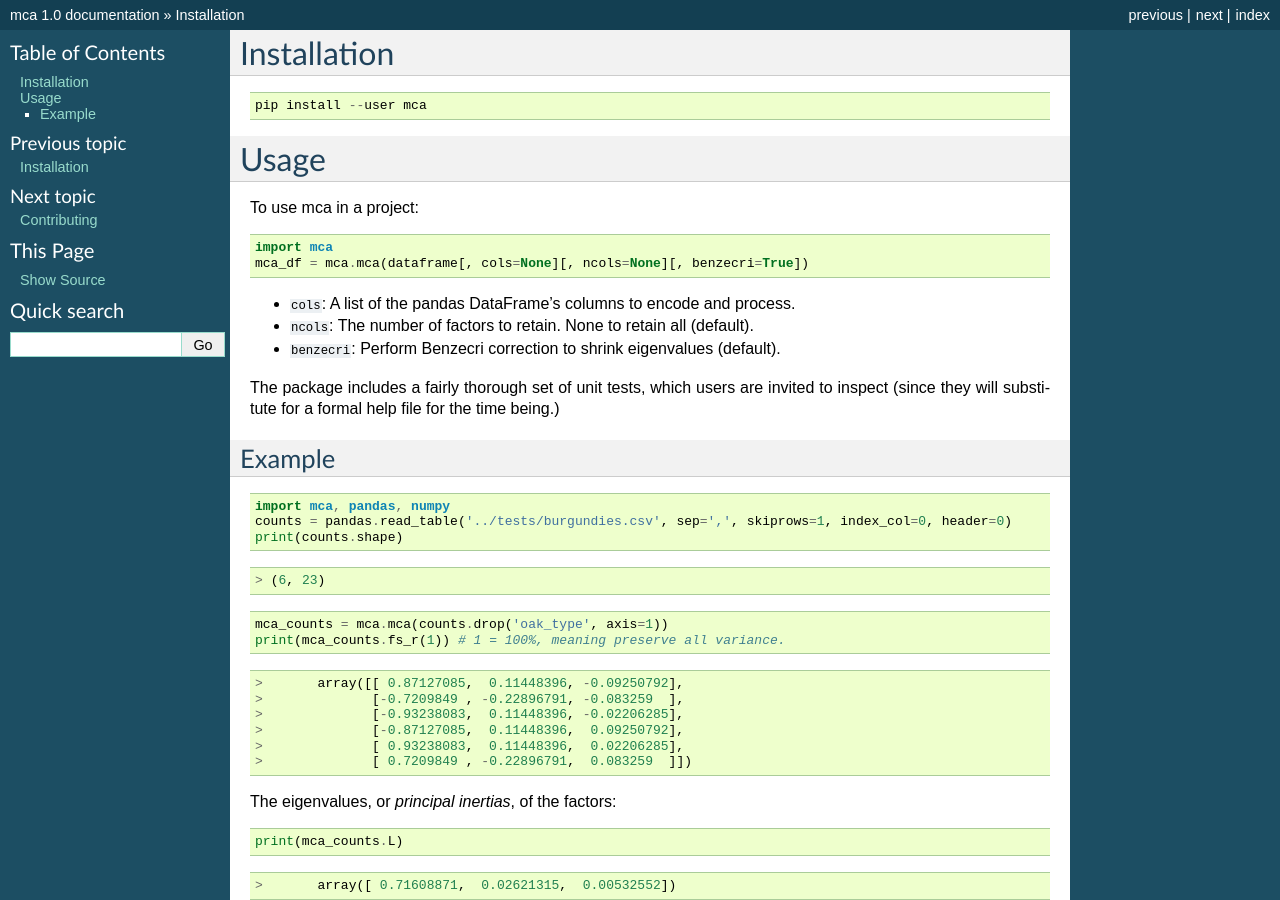
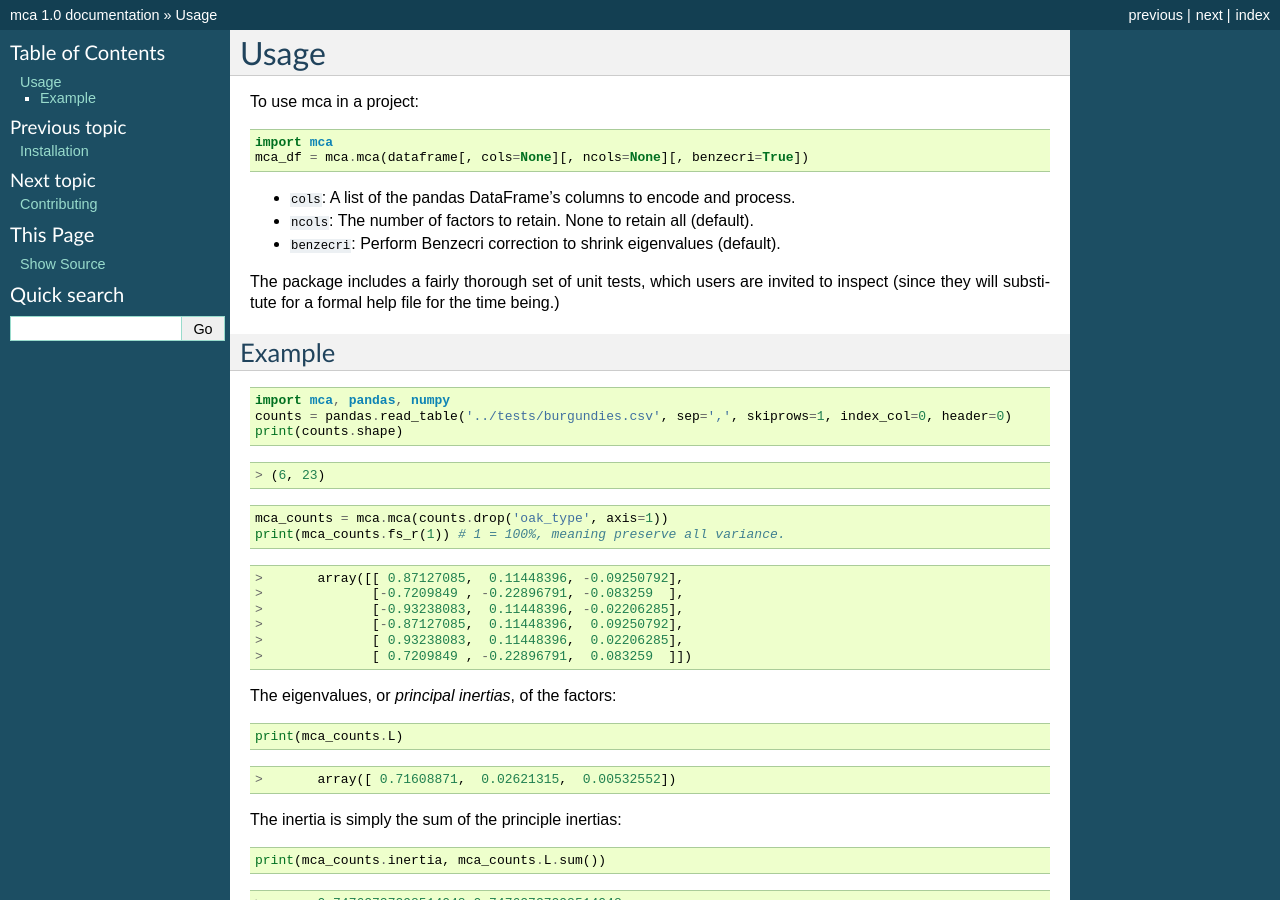
Before and after one commit to esafak/mca, a Sphinx documentation site: the page built from docs/usage.rst, in a window 1280 px wide and 900 px high. Built offline with Sphinx 7.4.7, drawn with Linux system fonts in a browser that asks for light colours; the version number is read from the project's files by our own code.

Commit message:
Update usage.rst

```diff
--- a/docs/usage.rst
+++ b/docs/usage.rst
@@ -1,11 +1,3 @@
-============
-Installation
-============
-
-.. code-block ::
-
-	pip install --user mca
-
 =====
 Usage
 =====
```
